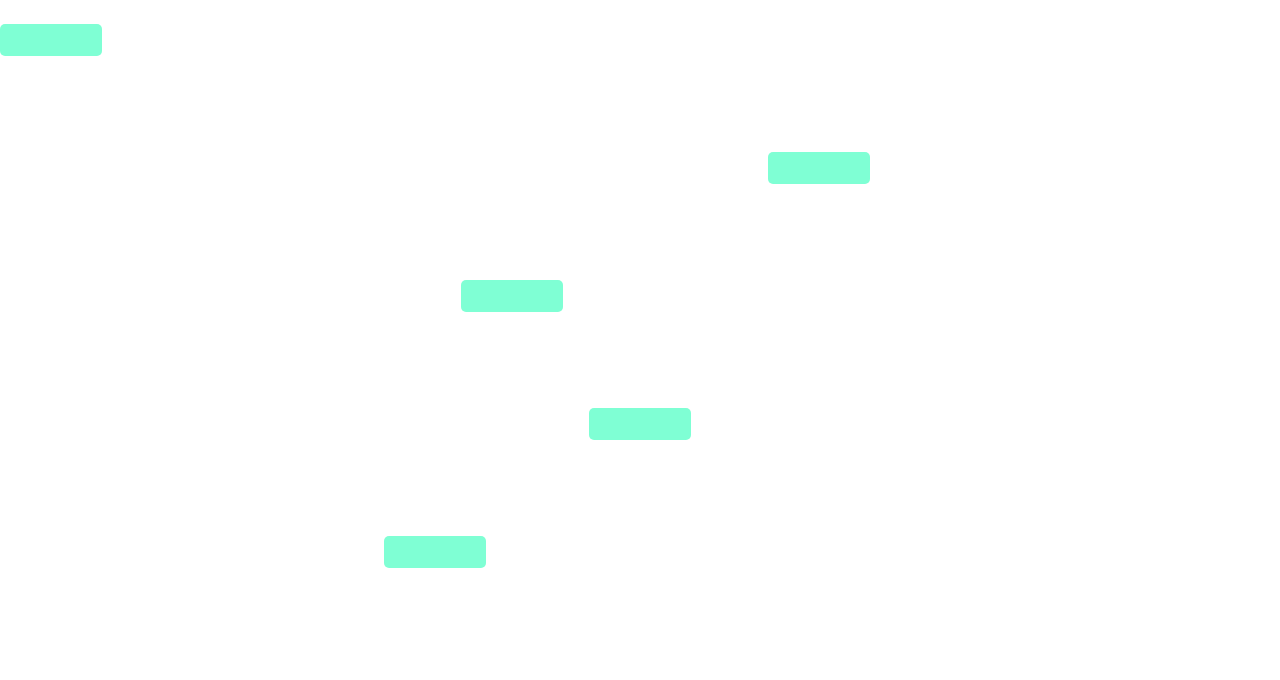
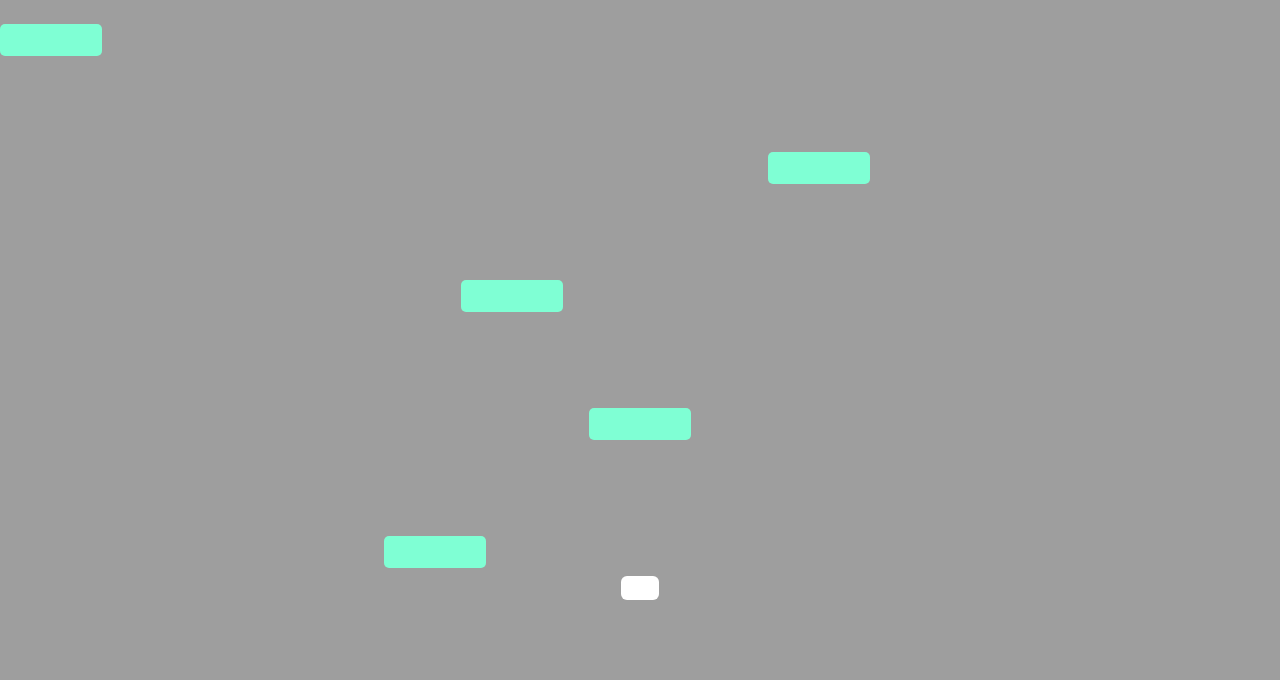
Before and after one commit to Lucas-Gaviao/Project-1, a plain HTML site: page index.html in a window 1280 px wide. Shown: the part 141-821 px from the top of the page. Drawn offline with Linux system fonts and the light colour scheme; the site is published under a folder, as on GitHub Pages, so addresses that start at the root find nothing.

Commit message:
commit test

```diff
--- a/css/main.css
+++ b/css/main.css
@@ -7,7 +7,7 @@ body {
 }
 
 #space {
-    background-image: url(/images/hd-wallpaper-2695569.jpg);
+    background-image: url(../images/hd-wallpaper-2695569.jpg);
     height: 100vh;
     width: 100vw;
     background-size: cover;
```
